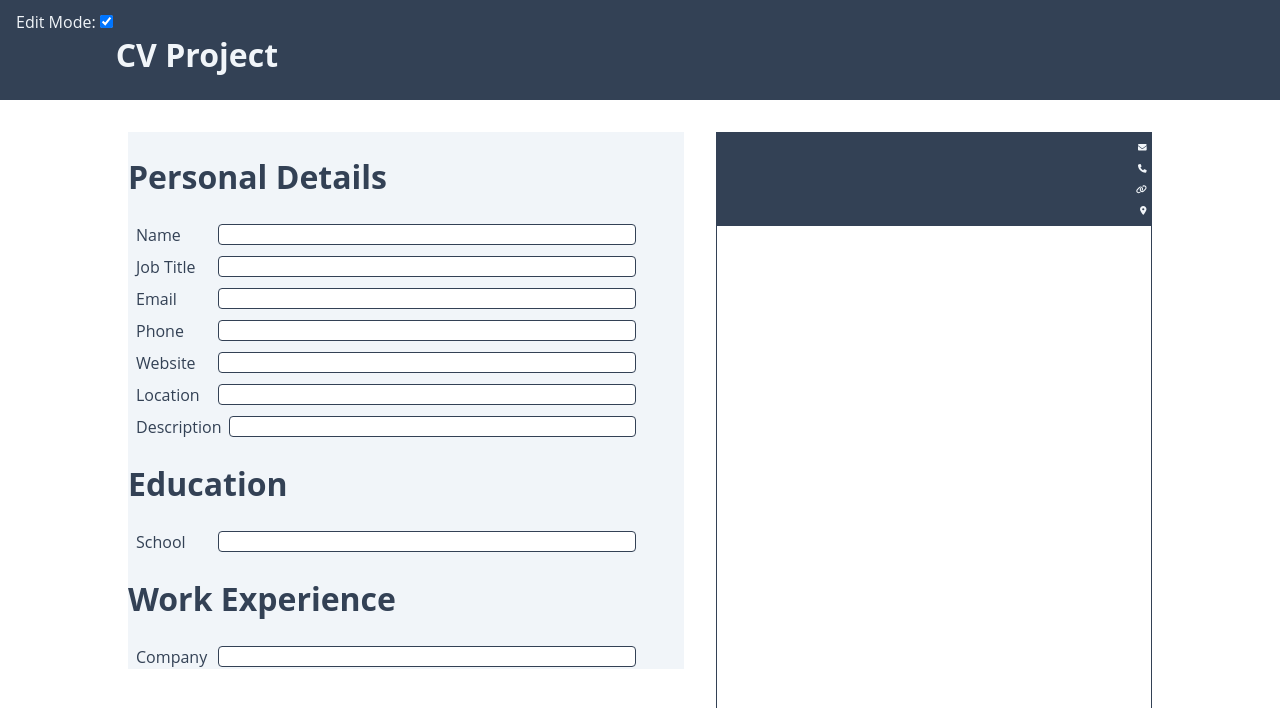
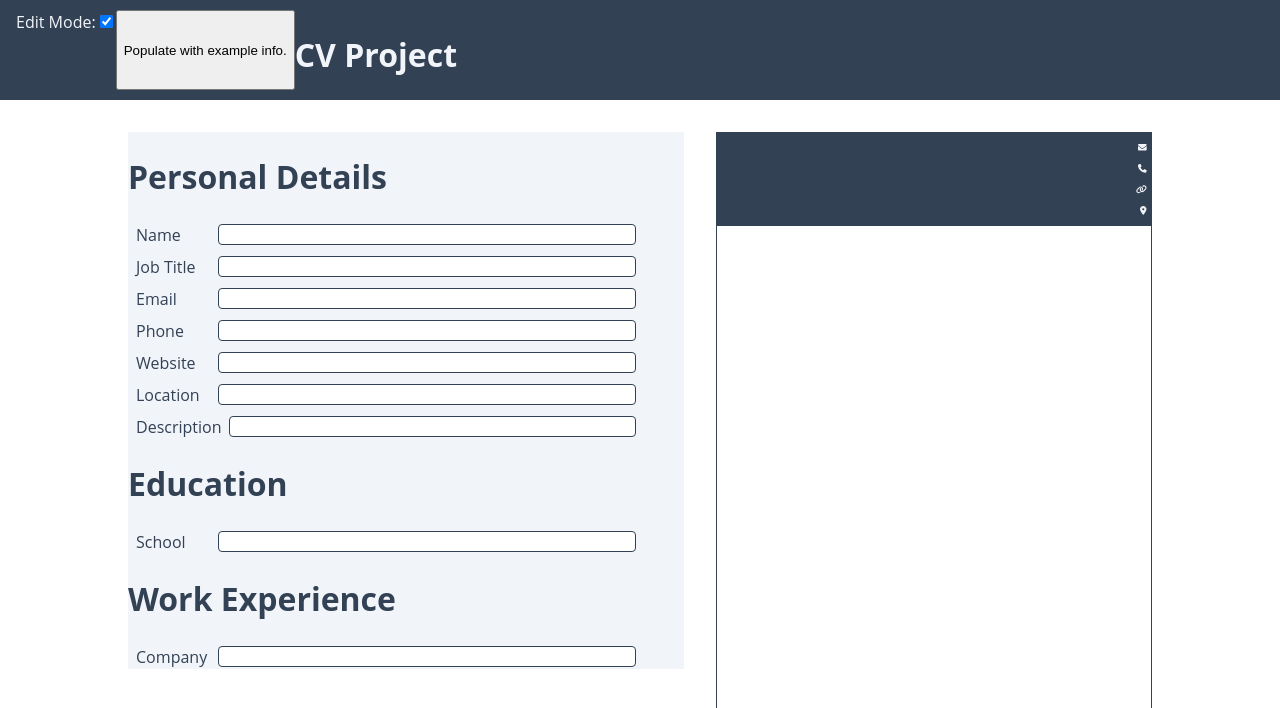
Before and after one commit to oaktec/odin-cv-project, a React (Create React App) app: page / in a window 1280 px wide. Shown: the top 708 px of the page. Built offline with nearby package versions, Linux system fonts and the light colour scheme.

Commit message:
Implement populate info button

```diff
--- a/src/App.js
+++ b/src/App.js
@@ -29,6 +29,7 @@ function App() {
       <Header
         toggleEditMode={toggleEditMode}
         editMode={editMode}
+        inputFields={inputFields}
         setInputFields={setInputFields}
       />
       <Content
--- a/src/components/Header.js
+++ b/src/components/Header.js
@@ -3,11 +3,47 @@ import PropTypes from "prop-types";
 
 function Header(props) {
   Header.propTypes = {
+    inputFields: PropTypes.shape({
+      name: PropTypes.string,
+      jobTitle: PropTypes.string,
+      email: PropTypes.string,
+      phone: PropTypes.string,
+      website: PropTypes.string,
+      location: PropTypes.string,
+      description: PropTypes.string,
+      educationFields: PropTypes.arrayOf(
+        PropTypes.shape({
+          school: PropTypes.string,
+        })
+      ).isRequired,
+      workFields: PropTypes.arrayOf(
+        PropTypes.shape({
+          company: PropTypes.string.isRequired,
+        })
+      ).isRequired,
+    }).isRequired,
     toggleEditMode: PropTypes.func.isRequired,
     editMode: PropTypes.bool.isRequired,
+    setInputFields: PropTypes.func.isRequired,
   };
 
   const { editMode, toggleEditMode } = props;
+  // eslint-disable-next-line no-unused-vars
+  const { inputFields, setInputFields } = props;
+
+  const exampleInfo = {
+    name: "John Doe",
+    jobTitle: "Software Engineer",
+    email: "john.doe@email.com",
+    phone: "01234 567890",
+    website: "www.johndoe.com",
+    location: "Bristol, UK",
+    description:
+      "I am a software engineer looking to engineer software in a software engineering company.",
+    educationFields: [],
+    workFields: [],
+  };
+
   return (
     <div className="header-container">
       <label htmlFor="edit_toggle" className="edit-toggle">
@@ -19,6 +55,9 @@ function Header(props) {
           id="edit_toggle"
         />
       </label>
+      <button type="button" onClick={() => setInputFields(exampleInfo)}>
+        Populate with example info.
+      </button>
       <h1>CV Project</h1>
     </div>
   );
```
